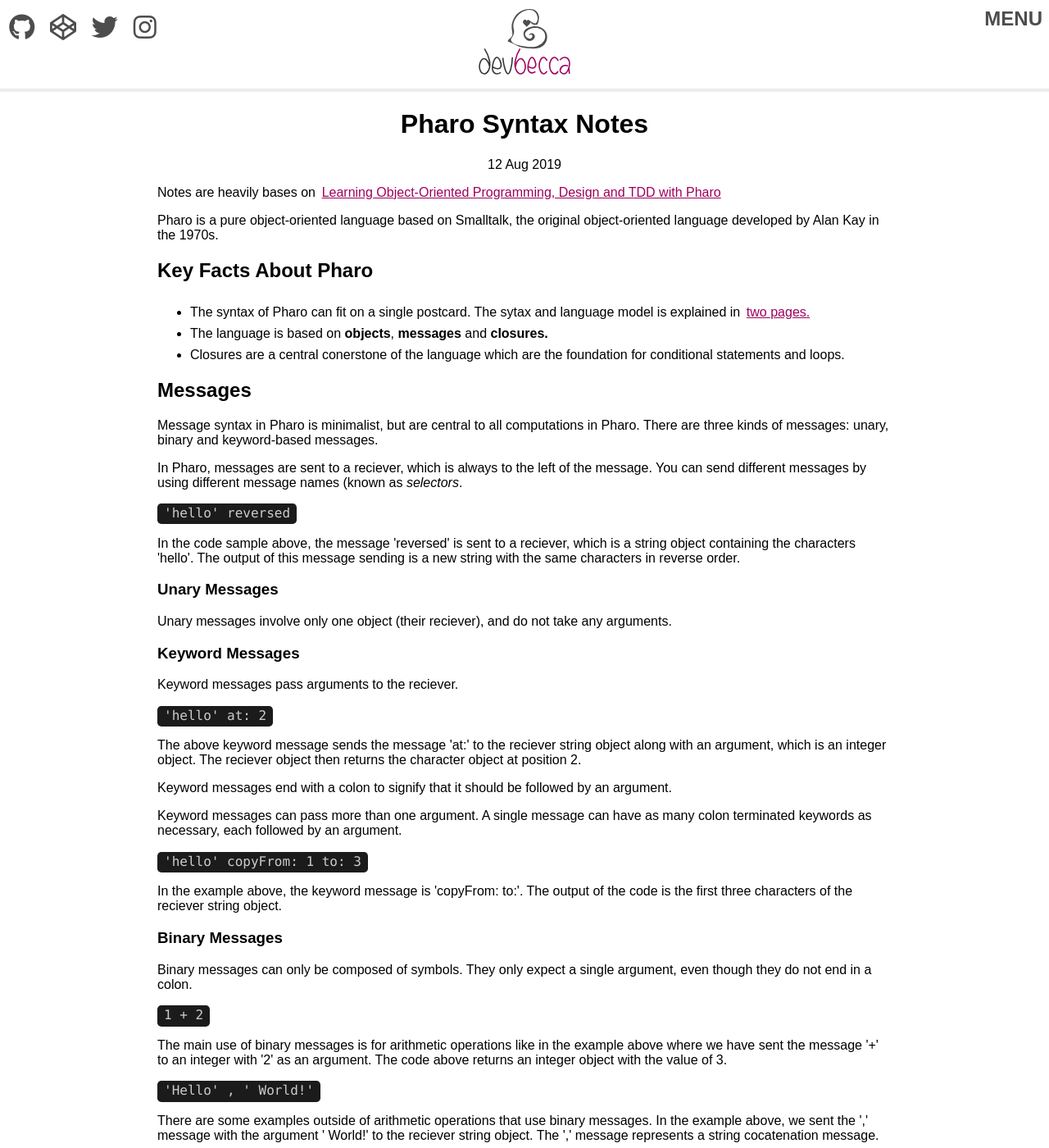
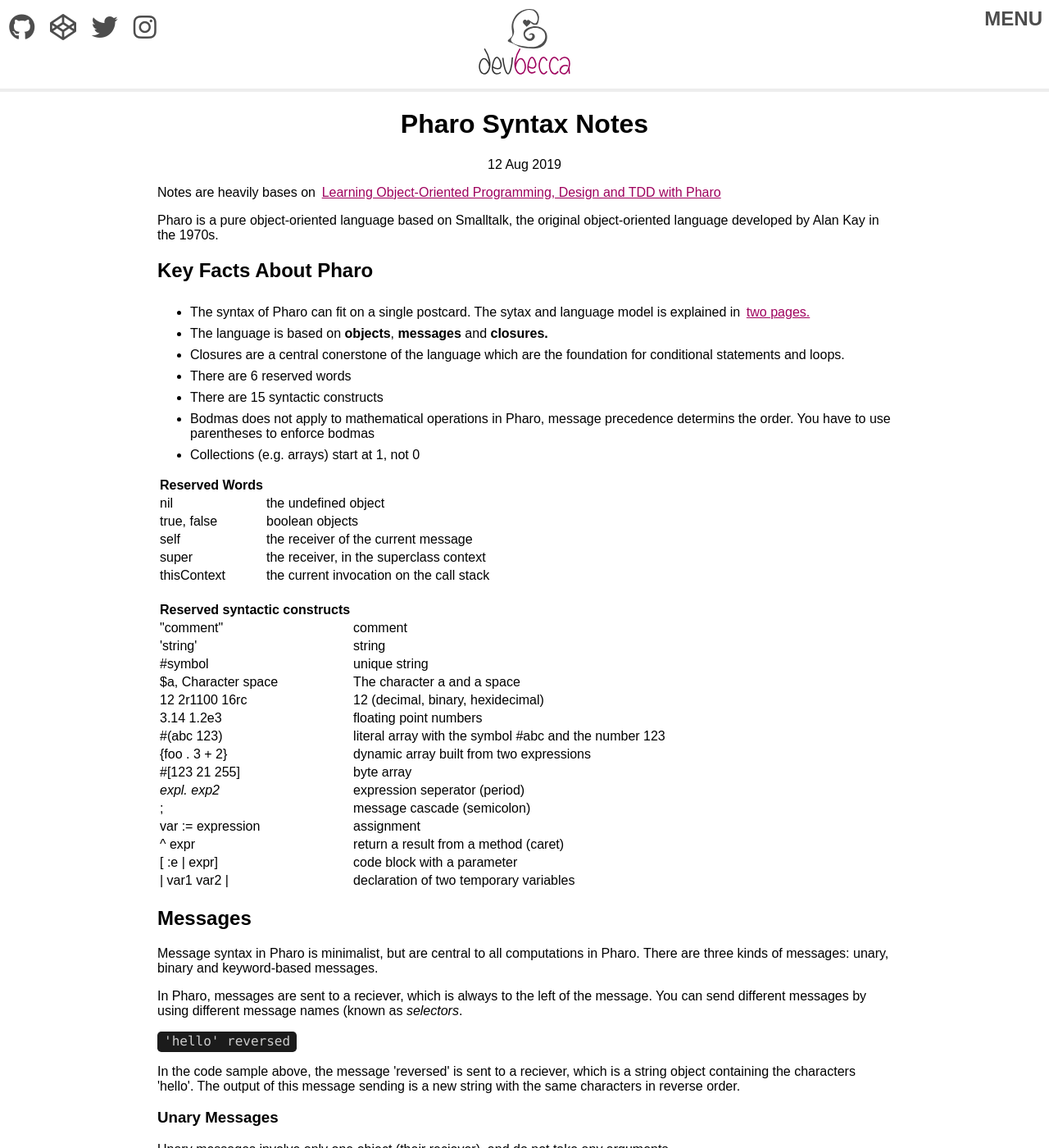
Before and after one commit to Becca9941/Becca9941.github.io, a Jekyll site: the page built from _posts/2019-08-12-pharo-syntax-notes.html, in a window 1280 px wide and 1400 px high. Shown: the whole window at 82% size. Built offline with Jekyll 4.4.1, drawn with Linux system fonts in a browser that asks for light colours; nearby versions of some CDN libraries; some of the changed text lies outside the part shown.

Commit message:
filestream and reserved words added to syntax notes

```diff
--- a/_posts/2019-08-12-pharo-syntax-notes.html
+++ b/_posts/2019-08-12-pharo-syntax-notes.html
@@ -15,7 +15,105 @@ tags: [pharo, smalltalk, blocks, closures, objects, messages, classes]
   <li>The syntax of Pharo can fit on a single postcard. The sytax and language model is explained in <a href="http://files.pharo.org/media/pharoCheatSheet.pdf" target="_blank">two pages.</a></li>
   <li>The language is based on <strong>objects</strong>, <strong>messages</strong> and <strong>closures.</strong></li>
   <li>Closures are a central conerstone of the language which are the foundation for conditional statements and loops.</li>
+  <li>There are 6 reserved words</li>
+  <li>There are 15 syntactic constructs</li>
+  <li>Bodmas does not apply to mathematical operations in Pharo, message precedence determins the order. You have to use parentheses to enforce bodmas</li>
+  <li>Collections (e.g. arrays) start at 1, not 0</li>
 </ul>
+
+<table>
+  <tr>
+    <th>Reserved Words</th>
+  </tr>
+  <tr>
+    <td>nil</td>
+    <td>the undefined object</td>
+  </tr>
+  <tr>
+    <td>true, false</td>
+    <td>boolean objects</td>
+  </tr>
+  <tr>
+    <td>self</td>
+    <td>the receiver of the current message</td>
+  </tr>
+  <tr>
+    <td>super</td>
+    <td>the receiver, in the superclass context</td>
+  </tr>
+  <tr>
+    <td>thisContext</td>
+    <td>the current invocation on the call stack</td>
+  </tr>
+</table>
+
+<br>
+
+<table>
+  <tr>
+    <th>Reserved syntactic constructs</th>
+  </tr>
+  <tr>
+    <td>"comment"</td>
+    <td>comment</td>
+  </tr>
+  <tr>
+    <td>'string'</td>
+    <td>string</td>
+  </tr>
+  <tr>
+    <td>#symbol</td>
+    <td>unique string</td>
+  </tr>
+  <tr>
+    <td>$a, Character space</td>
+    <td>The character a and a space</td>
+  </tr>
+  <tr>
+    <td>12 2r1100 16rc</td>
+    <td>12 (decimal, binary, hexidecimal)</td>
+  </tr>
+  <tr>
+    <td>3.14 1.2e3</td>
+    <td>floating point numbers</td>
+  </tr>
+  <tr>
+    <td>#(abc 123)</td>
+    <td>literal array with the symbol #abc and the number 123</td>
+  </tr>
+  <tr>
+    <td>{foo . 3 + 2}</td>
+    <td>dynamic array built from two expressions</td>
+  </tr>
+  <tr>
+    <td>#[123 21 255]</td>
+    <td>byte array</td>
+  </tr>
+  <tr>
+    <td><em>expl. exp2</em></td>
+    <td>expression seperator (period)</td>
+  </tr>
+  <tr>
+    <td>;</td>
+    <td>message cascade (semicolon)</td>
+  </tr>
+  <tr>
+    <td>var := expression</td>
+    <td>assignment</td>
+  </tr>
+  <tr>
+    <td>^ expr</td>
+    <td>return a result from a method (caret)</td>
+  </tr>
+  <tr>
+    <td>[ :e | expr]</td>
+    <td>code block with a parameter</td>
+  </tr>
+  <tr>
+    <td>| var1 var2 |</td>
+    <td>declaration of two temporary variables</td>
+  </tr>
+</table>
 
 <h2>Messages</h2>
 
@@ -129,6 +227,7 @@ adder value: 100
 
 <p>I the code above, we create a variable called 'adder' and assign it a block which accepts a value which is stored in a variable we can give any name on the left hand side of the pipe. In the right hand pipe we are passing the message '+' to the reciever 'x' with an argument of '1'. This block add one to it's reciever that we pass in with the value message that accepts the argument which then becomes the reciever in the block.</p>
 
+
 <h2>Control Structures</h2>
 
 <p>Blocks are used to express all control structures like conditionals and loops.</p>
@@ -186,6 +285,25 @@ adder value: 100
 
 <p>In the last couple of examplse, we used a message called 'allSatisfy', which is one of many super powerful behaviours implemented in the Collection class. This one is known as an iterator. We defined this message in the first of the last two code examples.</p>
 
+<code class="lang-smalltalk">[ condition ] whileTrue; [ action. anotherAction]</code>
+
+<p>The above code is an example of how we would write a while loop in Pharo.</p>
+
+<h2>Files and streams</h2>
+
+<pre>
+<code class="lang-smalltalk">
+  work := FileSystem disk workingDirectory.
+  stream : (work / 'foo.txt') writeStream.
+  stream nextPutAll: 'Hello World'.
+  stream close.
+  stream : (work / 'foo.txt') readStream.
+  stream contents.
+  >>> 'Hello World'
+  stream close.
+</code>
+</pre>
+
 <p>With just the syntax outlined above, we can understand 95% of Pharo.</p>
 
 <h3>Further video resources</h3>
```
